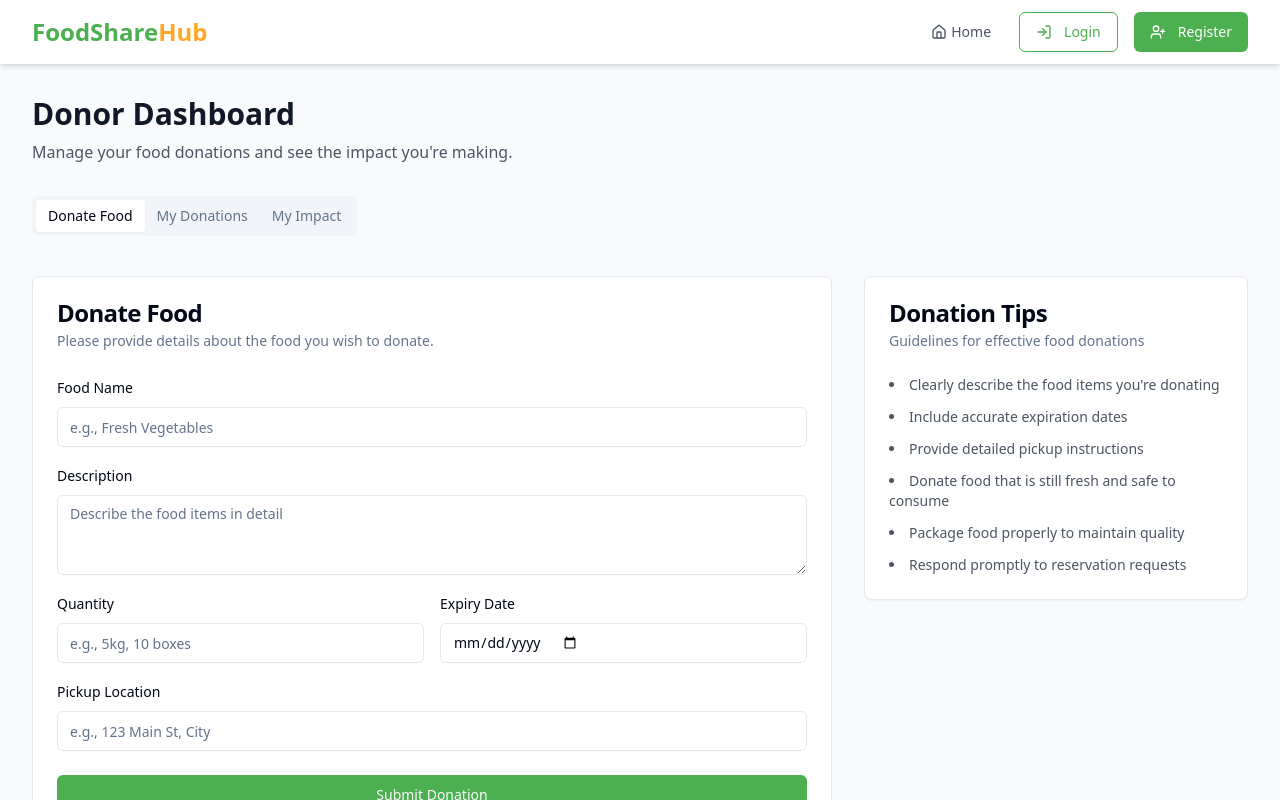
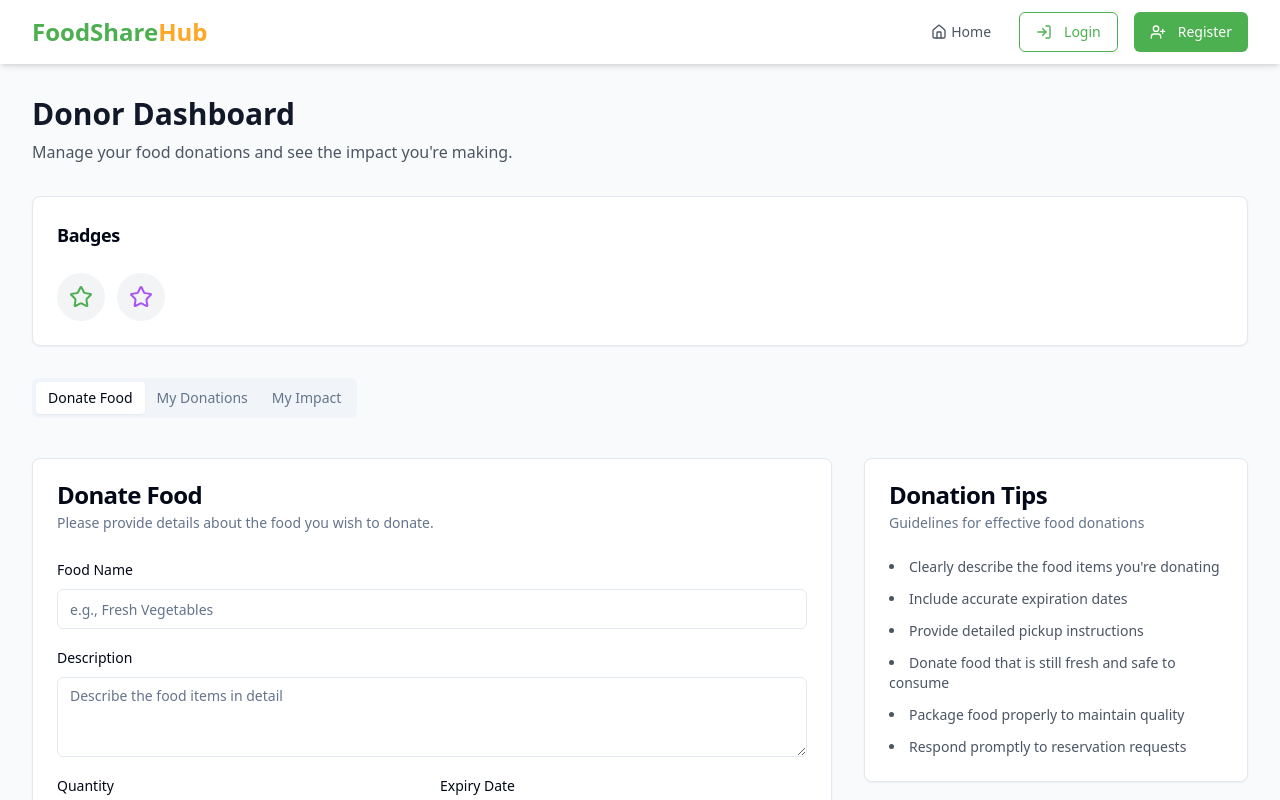
Before and after one commit to yadu04/fd2, a React (Vite) app: page /donor in a window 1280 px wide. Shown: the top 800 px of the page. Built offline with nearby package versions, Linux system fonts and the light colour scheme.

Commit message:
Add badge feature to donor dashboard
Implement badge functionality based on donation count and reviews.

```diff
--- /dev/null
+++ b/src/components/DonorBadges.tsx
@@ -0,0 +1,110 @@
+
+import React from 'react';
+import { Card, CardContent, CardHeader, CardTitle } from "@/components/ui/card";
+import { BadgeCheck, Star } from "lucide-react";
+import { Tooltip, TooltipContent, TooltipProvider, TooltipTrigger } from "@/components/ui/tooltip";
+
+interface DonorBadge {
+  id: string;
+  name: string;
+  description: string;
+  icon: 'donation' | 'review';
+  color: string;
+}
+
+interface DonorBadgesProps {
+  donationCount: number;
+  reviewScore: number;
+}
+
+const DonorBadges = ({ donationCount, reviewScore }: DonorBadgesProps) => {
+  const getBadges = (donations: number, rating: number): DonorBadge[] => {
+    const badges: DonorBadge[] = [];
+
+    // Donation badges
+    if (donations >= 5) {
+      badges.push({
+        id: 'bronze',
+        name: 'Bronze Donor',
+        description: 'Made 5+ donations',
+        icon: 'donation',
+        color: 'text-orange-400'
+      });
+    }
+    if (donations >= 10) {
+      badges.push({
+        id: 'silver',
+        name: 'Silver Donor',
+        description: 'Made 10+ donations',
+        icon: 'donation',
+        color: 'text-gray-400'
+      });
+    }
+    if (donations >= 20) {
+      badges.push({
+        id: 'gold',
+        name: 'Gold Donor',
+        description: 'Made 20+ donations',
+        icon: 'donation',
+        color: 'text-yellow-400'
+      });
+    }
+
+    // Review badges
+    if (rating >= 4.0) {
+      badges.push({
+        id: 'trusted',
+        name: 'Trusted Donor',
+        description: '4.0+ average rating',
+        icon: 'review',
+        color: 'text-brand-green'
+      });
+    }
+    if (rating >= 4.5) {
+      badges.push({
+        id: 'exceptional',
+        name: 'Exceptional Donor',
+        description: '4.5+ average rating',
+        icon: 'review',
+        color: 'text-purple-500'
+      });
+    }
+
+    return badges;
+  };
+
+  const badges = getBadges(donationCount, reviewScore);
+
+  return (
+    <Card>
+      <CardHeader>
+        <CardTitle className="text-lg">Badges</CardTitle>
+      </CardHeader>
+      <CardContent>
+        <div className="flex flex-wrap gap-3">
+          {badges.map((badge) => (
+            <TooltipProvider key={badge.id}>
+              <Tooltip>
+                <TooltipTrigger>
+                  <div className={`flex items-center justify-center w-12 h-12 rounded-full bg-gray-100 ${badge.color}`}>
+                    {badge.icon === 'donation' ? (
+                      <BadgeCheck className="w-6 h-6" />
+                    ) : (
+                      <Star className="w-6 h-6" />
+                    )}
+                  </div>
+                </TooltipTrigger>
+                <TooltipContent>
+                  <p className="font-semibold">{badge.name}</p>
+                  <p className="text-xs text-gray-500">{badge.description}</p>
+                </TooltipContent>
+              </Tooltip>
+            </TooltipProvider>
+          ))}
+        </div>
+      </CardContent>
+    </Card>
+  );
+};
+
+export default DonorBadges;
--- a/src/pages/DonorDashboard.tsx
+++ b/src/pages/DonorDashboard.tsx
@@ -7,6 +7,7 @@ import Navbar from "@/components/Navbar";
 import Footer from "@/components/Footer";
 import DonationForm from "@/components/DonationForm";
 import FoodCard from "@/components/FoodCard";
+import DonorBadges from "@/components/DonorBadges";
 
 // Import mock data
 import mockFoodData from "@/data/foodData.json";
@@ -46,6 +47,13 @@ const DonorDashboard = () => {
             <p className="text-gray-600 mt-2">
               Manage your food donations and see the impact you're making.
             </p>
+          </div>
+
+          <div className="mb-8">
+            <DonorBadges
+              donationCount={myDonations.length}
+              reviewScore={4.5} // This would come from actual reviews in a real app
+            />
           </div>
 
           <Tabs defaultValue={activeTab} onValueChange={setActiveTab}>
```
